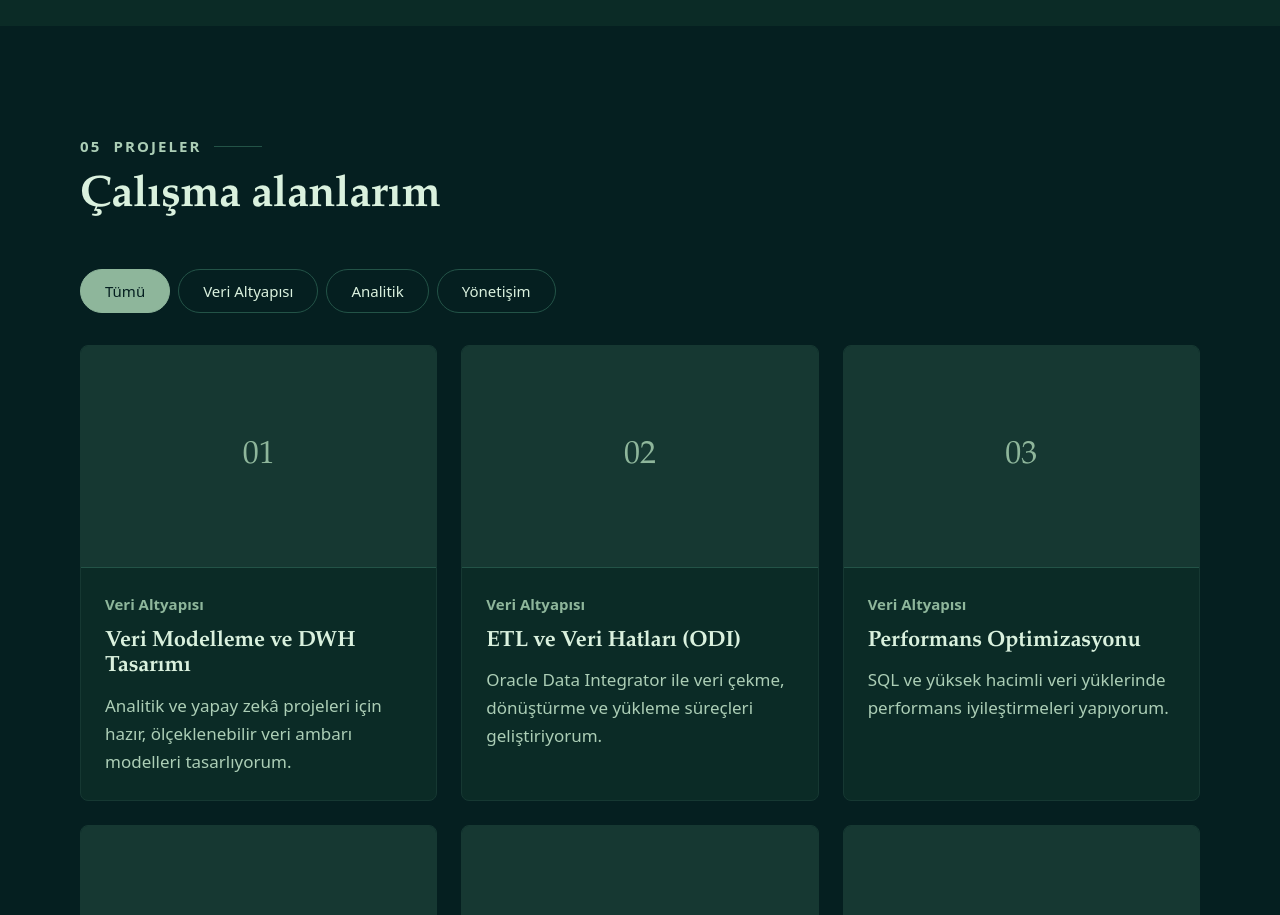
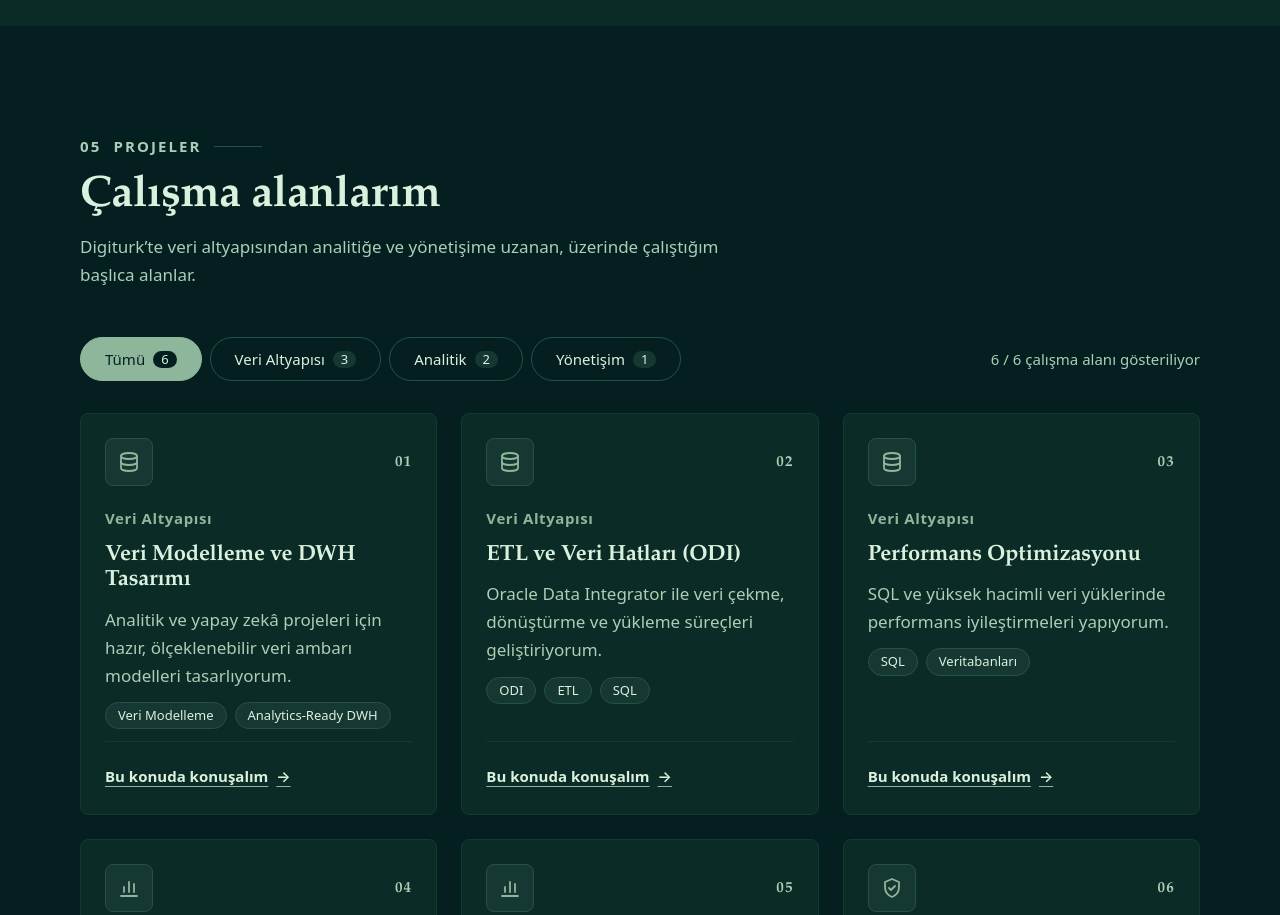
Before and after one commit to memisoglugamze/Kis-isel-Portfolyo-Sitesi, a plain HTML site: page index.html in a window 1280 px wide. Shown: the part 4640-5555 px from the top of the page. Drawn offline with Linux system fonts and the light colour scheme.

Commit message:
Redesign work areas cards with icons, tags, filter counts and contact CTA
Co-authored-by: Copilot <223556219+Copilot@users.noreply.github.com>

```diff
--- a/index.html
+++ b/index.html
@@ -173,19 +173,31 @@ nav.main a[aria-current="true"] { background: var(--c-800); color: var(--c-100);
 .tl p { color: var(--text-muted); }
 
 /* projects */
-.filters { display: flex; flex-wrap: wrap; gap: var(--sp-2); margin-bottom: var(--sp-6); }
-.filter { min-height: 44px; padding-inline: var(--sp-5); background: transparent; color: var(--c-100); border: 1px solid var(--c-700); border-radius: 999px; font: 500 var(--fs-small)/1 var(--font-body); cursor: pointer; transition: background var(--dur-fast) ease-out, border-color var(--dur-fast) ease-out; }
+.proj-toolbar { display: flex; flex-wrap: wrap; align-items: center; justify-content: space-between; gap: var(--sp-3) var(--sp-5); margin-bottom: var(--sp-6); }
+.filters { display: flex; flex-wrap: wrap; gap: var(--sp-2); }
+.filter { display: inline-flex; align-items: center; gap: var(--sp-2); min-height: 44px; padding-inline: var(--sp-5); background: transparent; color: var(--c-100); border: 1px solid var(--c-700); border-radius: 999px; font: 500 var(--fs-small)/1 var(--font-body); cursor: pointer; transition: background var(--dur-fast) ease-out, border-color var(--dur-fast) ease-out; }
 .filter:hover { border-color: var(--c-400); background: var(--c-800); }
 .filter[aria-pressed="true"] { background: var(--c-400); color: var(--c-950); border-color: var(--c-400); }
+.filter .count { min-width: 1.5em; padding: 2px var(--sp-2); border-radius: 999px; background: var(--c-800); color: var(--c-100); font-size: 0.8125rem; font-variant-numeric: tabular-nums; text-align: center; }
+.filter[aria-pressed="true"] .count { background: var(--c-950); }
+.proj-count { color: var(--text-muted); font-size: var(--fs-small); }
 .proj-grid { display: grid; grid-template-columns: repeat(3, minmax(0, 1fr)); gap: var(--sp-5); }
-.card { background: var(--c-900); border: 1px solid var(--c-800); border-radius: var(--radius); overflow: hidden; display: flex; flex-direction: column; transition: border-color var(--dur-fast) ease-out, transform var(--dur-fast) ease-out; }
+.card { background: var(--c-900); border: 1px solid var(--c-800); border-radius: var(--radius); padding: var(--sp-5) var(--sp-5) var(--sp-4); display: flex; flex-direction: column; gap: var(--sp-3); transition: border-color var(--dur-fast) ease-out, transform var(--dur-fast) ease-out; }
 .card:hover { border-color: var(--c-400); transform: translateY(-2px); }
-.card .thumb { aspect-ratio: 16 / 10; background: var(--c-800); display: grid; place-items: center; color: var(--c-400); font-family: var(--font-display); font-size: 2rem; border-bottom: 1px solid var(--c-700); }
-.card .body { padding: var(--sp-5); display: flex; flex-direction: column; gap: var(--sp-3); flex: 1; }
+.card-top { display: flex; align-items: center; justify-content: space-between; margin-bottom: var(--sp-2); }
+.proj-icon { width: 48px; height: 48px; display: grid; place-items: center; background: var(--c-800); color: var(--c-400); border: 1px solid var(--c-700); border-radius: var(--radius); }
+.proj-icon svg { width: 24px; height: 24px; }
+.proj-num { color: var(--text-muted); font: 600 var(--fs-small)/1 var(--font-display); font-variant-numeric: tabular-nums; letter-spacing: 0.08em; }
 .card h3 { font-size: 1.375rem; }
 .card p { color: var(--text-muted); }
-.card .cat { color: var(--c-400); font-size: var(--fs-small); font-weight: 600; }
-.card .link { margin-top: auto; display: inline-flex; align-items: center; gap: var(--sp-2); min-height: 44px; color: var(--c-100); font-weight: 600; text-decoration: underline; text-underline-offset: 4px; text-decoration-color: var(--c-400); }
+.card .cat { color: var(--c-400); font-size: var(--fs-small); font-weight: 600; letter-spacing: 0.04em; }
+.card .tags { gap: var(--sp-1) var(--sp-2); }
+.card .tag { font-size: 0.8125rem; padding: 2px var(--sp-3); }
+.card-foot { margin-top: auto; padding-top: var(--sp-3); border-top: 1px solid var(--c-800); }
+.card-cta { display: inline-flex; align-items: center; gap: var(--sp-2); min-height: 44px; padding: 0; background: none; border: 0; color: var(--c-100); font: 600 var(--fs-small)/1 var(--font-body); cursor: pointer; text-decoration: underline; text-underline-offset: 4px; text-decoration-color: var(--c-400); }
+.card-cta:hover { color: var(--c-400); }
+.card-cta span { transition: transform var(--dur-fast) ease-out; }
+.card-cta:hover span { transform: translateX(3px); }
 .empty { color: var(--text-muted); padding: var(--sp-6); border: 1px dashed var(--c-700); border-radius: var(--radius); }
 
 /* professional polish */
@@ -448,12 +460,16 @@ footer.site .wrap { display: flex; flex-wrap: wrap; justify-content: space-betwe
       <div class="sec-head reveal">
         <p class="eyebrow">Projeler</p>
         <h2>Çalışma alanlarım</h2>
+        <p>Digiturk’te veri altyapısından analitiğe ve yönetişime uzanan, üzerinde çalıştığım başlıca alanlar.</p>
       </div>
+      <div class="proj-toolbar">
         <div class="filters" role="group" aria-label="Çalışma alanı kategorisi">
           <button class="filter" type="button" data-filter="all" aria-pressed="true">Tümü</button>
           <button class="filter" type="button" data-filter="veri" aria-pressed="false">Veri Altyapısı</button>
           <button class="filter" type="button" data-filter="analitik" aria-pressed="false">Analitik</button>
           <button class="filter" type="button" data-filter="yonetisim" aria-pressed="false">Yönetişim</button>
+        </div>
+        <p class="proj-count" id="projCount" aria-live="polite"></p>
       </div>
       <ul class="proj-grid" id="projGrid"></ul>
       <p class="empty" id="projEmpty" hidden>Bu kategoride çalışma alanı yok. Başka bir kategori seçebilirsin.</p>
@@ -564,40 +580,80 @@ footer.site .wrap { display: flex; flex-wrap: wrap; justify-content: space-betwe
 (function () {
   document.body.classList.remove('no-js');
 
-  // Çalışma alanı verileri tek yerde
+  // Çalışma alanı verileri tek yerde. topic: iletişim formundaki #topic seçeneğiyle birebir aynı olmalı
   var PROJECTS = [
-    { title: 'Veri Modelleme ve DWH Tasarımı', cat: 'veri', label: 'Veri Altyapısı', desc: 'Analitik ve yapay zekâ projeleri için hazır, ölçeklenebilir veri ambarı modelleri tasarlıyorum.' },
-    { title: 'ETL ve Veri Hatları (ODI)', cat: 'veri', label: 'Veri Altyapısı', desc: 'Oracle Data Integrator ile veri çekme, dönüştürme ve yükleme süreçleri geliştiriyorum.' },
-    { title: 'Performans Optimizasyonu', cat: 'veri', label: 'Veri Altyapısı', desc: 'SQL ve yüksek hacimli veri yüklerinde performans iyileştirmeleri yapıyorum.' },
-    { title: 'Veri Kalitesi ve Anomali Tespiti', cat: 'analitik', label: 'Analitik', desc: 'Veri temizleme, kontrol mekanizmaları ve kök neden analiziyle verinin güvenilirliğini sağlıyorum.' },
-    { title: 'Raporlama ve Karar Destek', cat: 'analitik', label: 'Analitik', desc: 'Power BI ve analitik raporlama altyapılarıyla karar vericilere içgörü sunuyorum.' },
-    { title: 'Dokümantasyon, Yönetişim ve Güvenlik', cat: 'yonetisim', label: 'Yönetişim', desc: 'Süreç dokümantasyonu, veri yönetişimi, veri güvenliği ve yetkilendirme çalışmalarını yürütüyorum.' }
+    { title: 'Veri Modelleme ve DWH Tasarımı', cat: 'veri', label: 'Veri Altyapısı', desc: 'Analitik ve yapay zekâ projeleri için hazır, ölçeklenebilir veri ambarı modelleri tasarlıyorum.', tags: ['Veri Modelleme', 'Analytics-Ready DWH'], topic: 'Veri ambarı ve modelleme' },
+    { title: 'ETL ve Veri Hatları (ODI)', cat: 'veri', label: 'Veri Altyapısı', desc: 'Oracle Data Integrator ile veri çekme, dönüştürme ve yükleme süreçleri geliştiriyorum.', tags: ['ODI', 'ETL', 'SQL'], topic: 'Veri ambarı ve modelleme' },
+    { title: 'Performans Optimizasyonu', cat: 'veri', label: 'Veri Altyapısı', desc: 'SQL ve yüksek hacimli veri yüklerinde performans iyileştirmeleri yapıyorum.', tags: ['SQL', 'Veritabanları'], topic: 'Veri ambarı ve modelleme' },
+    { title: 'Veri Kalitesi ve Anomali Tespiti', cat: 'analitik', label: 'Analitik', desc: 'Veri temizleme, kontrol mekanizmaları ve kök neden analiziyle verinin güvenilirliğini sağlıyorum.', tags: ['Veri Kalitesi', 'Anomali Tespiti', 'Kök Neden Analizi'], topic: 'Veri kalitesi ve yönetişim' },
+    { title: 'Raporlama ve Karar Destek', cat: 'analitik', label: 'Analitik', desc: 'Power BI ve analitik raporlama altyapılarıyla karar vericilere içgörü sunuyorum.', tags: ['Power BI', 'Analitik Raporlama'], topic: 'BI ve raporlama' },
+    { title: 'Dokümantasyon, Yönetişim ve Güvenlik', cat: 'yonetisim', label: 'Yönetişim', desc: 'Süreç dokümantasyonu, veri yönetişimi, veri güvenliği ve yetkilendirme çalışmalarını yürütüyorum.', tags: ['Veri Yönetişimi', 'Yetkilendirme', 'Dokümantasyon'], topic: 'Veri kalitesi ve yönetişim' }
   ];
+  var CAT_ICONS = {
+    veri: ['M4 6c0-1.7 3.6-3 8-3s8 1.3 8 3-3.6 3-8 3-8-1.3-8-3Z', 'M4 6v6c0 1.7 3.6 3 8 3s8-1.3 8-3V6', 'M4 12v6c0 1.7 3.6 3 8 3s8-1.3 8-3v-6'],
+    analitik: ['M4 20h16', 'M7 16v-5', 'M12 16V6', 'M17 16v-8'],
+    yonetisim: ['M12 3l7 3v5c0 4.5-3 8.3-7 10-4-1.7-7-5.5-7-10V6l7-3Z', 'M9 12l2 2 4-4']
+  };
+  var SVG_NS = 'http://www.w3.org/2000/svg';
+  function catIcon(cat) {
+    var svg = document.createElementNS(SVG_NS, 'svg');
+    svg.setAttribute('viewBox', '0 0 24 24');
+    svg.setAttribute('fill', 'none');
+    svg.setAttribute('stroke', 'currentColor');
+    svg.setAttribute('stroke-width', '1.8');
+    svg.setAttribute('stroke-linecap', 'round');
+    svg.setAttribute('stroke-linejoin', 'round');
+    svg.setAttribute('aria-hidden', 'true');
+    (CAT_ICONS[cat] || []).forEach(function (d) {
+      var path = document.createElementNS(SVG_NS, 'path');
+      path.setAttribute('d', d);
+      svg.appendChild(path);
+    });
+    return svg;
+  }
 
   var grid = document.getElementById('projGrid');
   var emptyEl = document.getElementById('projEmpty');
+  var countEl = document.getElementById('projCount');
   var current = 'all';
+
+  document.querySelectorAll('.filter').forEach(function (btn) {
+    var f = btn.getAttribute('data-filter');
+    var n = PROJECTS.filter(function (p) { return f === 'all' || p.cat === f; }).length;
+    var badge = document.createElement('span');
+    badge.className = 'count';
+    badge.textContent = String(n);
+    btn.appendChild(badge);
+  });
 
   function renderProjects() {
     var list = PROJECTS.filter(function (p) { return current === 'all' || p.cat === current; });
     grid.textContent = '';
-    list.forEach(function (p, i) {
+    list.forEach(function (p) {
       var li = document.createElement('li');
       li.className = 'card';
-      var thumb = document.createElement('div');
-      thumb.className = 'thumb';
-      thumb.setAttribute('aria-hidden', 'true');
-      thumb.textContent = String(PROJECTS.indexOf(p) + 1).padStart(2, '0');
-      var body = document.createElement('div');
-      body.className = 'body';
+      var top = document.createElement('div'); top.className = 'card-top';
+      var icon = document.createElement('span'); icon.className = 'proj-icon'; icon.appendChild(catIcon(p.cat));
+      var num = document.createElement('span'); num.className = 'proj-num'; num.setAttribute('aria-hidden', 'true');
+      num.textContent = String(PROJECTS.indexOf(p) + 1).padStart(2, '0');
+      top.append(icon, num);
       var cat = document.createElement('span'); cat.className = 'cat'; cat.textContent = p.label;
       var h = document.createElement('h3'); h.textContent = p.title;
-      var d = document.createElement('p'); d.className = 'od-clamp-3'; d.textContent = p.desc;
-      body.append(cat, h, d);
-      li.append(thumb, body);
+      var d = document.createElement('p'); d.textContent = p.desc;
+      var tags = document.createElement('ul'); tags.className = 'tags'; tags.setAttribute('aria-label', 'Araç ve yetkinlikler');
+      p.tags.forEach(function (t) { var tag = document.createElement('li'); tag.className = 'tag'; tag.textContent = t; tags.appendChild(tag); });
+      var foot = document.createElement('div'); foot.className = 'card-foot';
+      var cta = document.createElement('button'); cta.type = 'button'; cta.className = 'card-cta';
+      cta.setAttribute('data-topic', p.topic);
+      cta.setAttribute('aria-label', p.title + ' hakkında konuşalım');
+      var arrow = document.createElement('span'); arrow.setAttribute('aria-hidden', 'true'); arrow.textContent = '→';
+      cta.append('Bu konuda konuşalım', arrow);
+      foot.appendChild(cta);
+      li.append(top, cat, h, d, tags, foot);
       grid.appendChild(li);
     });
     emptyEl.hidden = list.length !== 0;
+    countEl.textContent = list.length + ' / ' + PROJECTS.length + ' çalışma alanı gösteriliyor';
   }
 
   document.querySelectorAll('.filter').forEach(function (btn) {
@@ -810,13 +866,13 @@ footer.site .wrap { display: flex; flex-wrap: wrap; justify-content: space-betwe
     });
   });
 
-  // Birlikte çalışalım: konuyu forma taşı
-  document.querySelectorAll('[data-topic]').forEach(function (el) {
-    el.addEventListener('click', function () {
+  // Birlikte çalışalım ve proje kartları: konuyu forma taşı (kartlar yeniden çizildiği için olay yetkilendirme)
+  document.addEventListener('click', function (e) {
+    var el = e.target.closest('[data-topic]');
+    if (!el) return;
     document.getElementById('topic').value = el.getAttribute('data-topic');
     document.getElementById('contact').scrollIntoView();
     setTimeout(function () { document.getElementById('name').focus({ preventScroll: true }); }, 0);
-    });
   });
 
   document.getElementById('year').textContent = new Date().getFullYear();
```
Also changed, not shown: 1 other file. Lines whose indentation alone changed are shown as unchanged.
